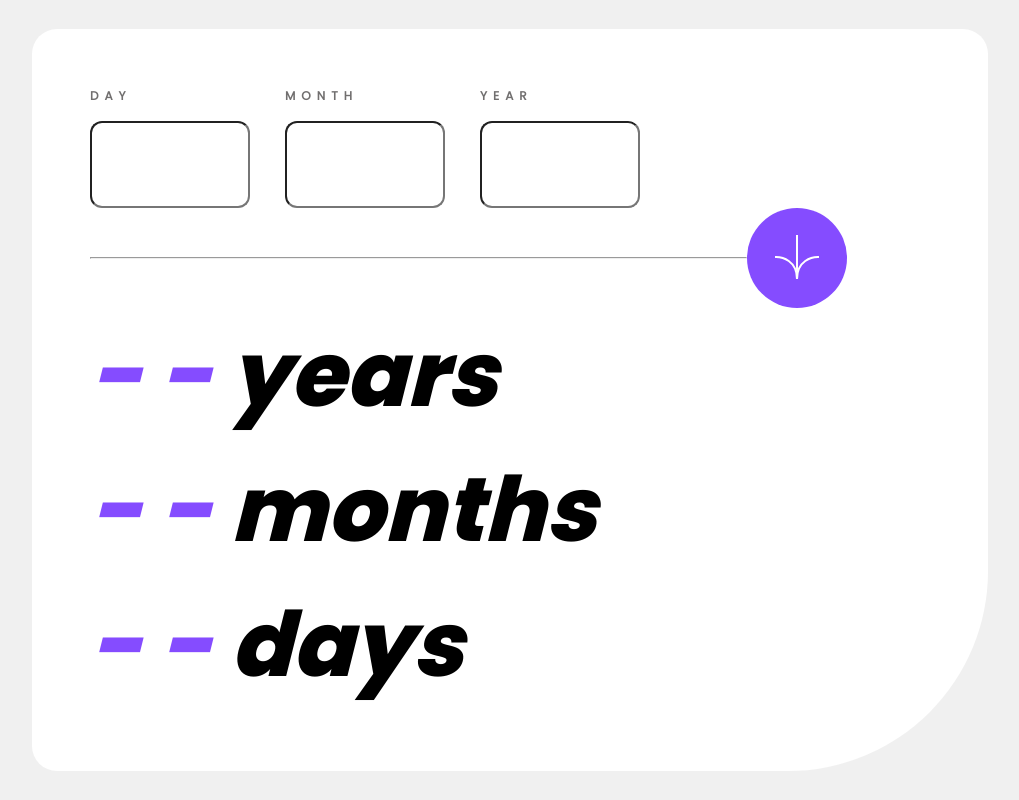
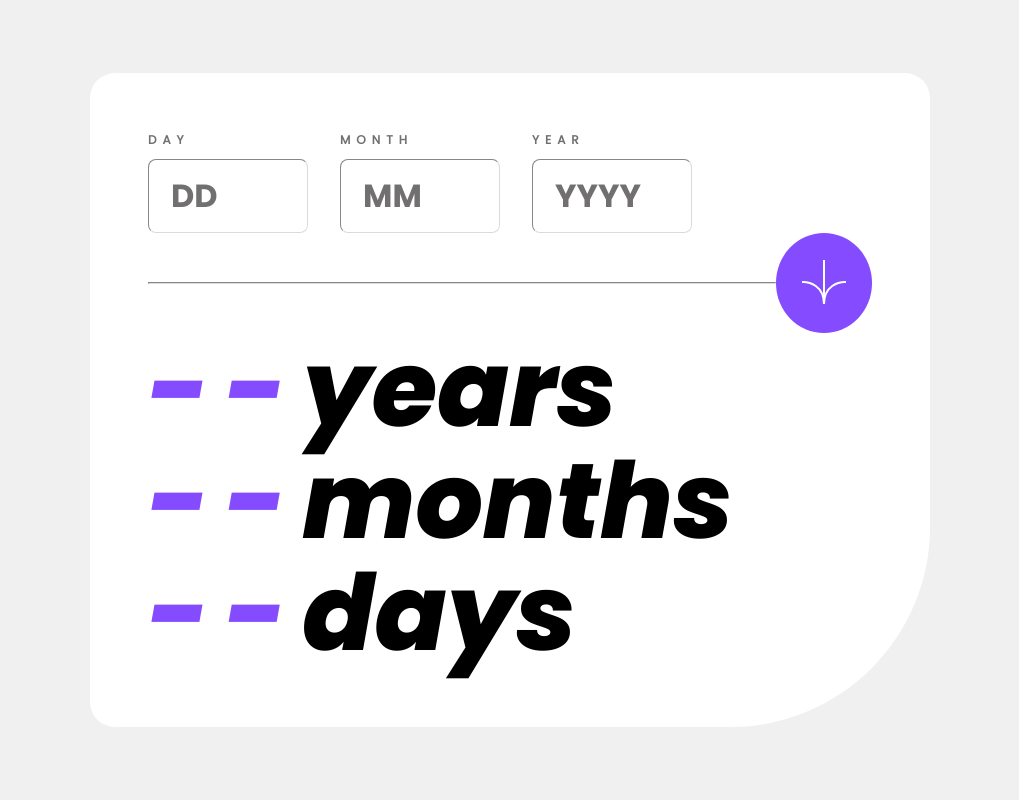
Before and after one commit to korchel/age-calculator, a React (Create React App) app: page / in a window 1280 px wide. Shown: the whole page, without its empty margins (130-1149 px from the left). Built offline with nearby package versions, Linux system fonts and the light colour scheme.

Commit message:
styles adited

```diff
--- a/src/components/Input.jsx
+++ b/src/components/Input.jsx
@@ -38,6 +38,7 @@ const Input = () => {
                 name="day"
                 type="number"
                 className="field"
+                placeholder="DD"
               />
               <ErrorMessage name="day" component="p" />
             </label>
@@ -48,6 +49,7 @@ const Input = () => {
                 name="month"
                 type="number"
                 className="field"
+                placeholder="MM"
               />
               <ErrorMessage name="month" component="p" />
             </label>
@@ -58,6 +60,7 @@ const Input = () => {
                 name="year"
                 type="number"
                 className="field"
+                placeholder="YYYY"
               />
               <ErrorMessage name="year" component="p" />
             </label>
--- a/src/index.css
+++ b/src/index.css
@@ -28,6 +28,13 @@
   src: url("./fonts/Poppins-Bold.ttf");
 }
 
+*, *:before, *:after {
+  -webkit-box-sizing: border-box;
+  -moz-box-sizing: border-box;
+  box-sizing: border-box;
+  margin: 0;
+}
+
 body {
   margin: 0;
 
@@ -53,6 +60,7 @@ body {
 
 .container {
   width: 840px;
+
   margin: auto;
   padding: 58px;
   border-radius: 25px 25px 200px 25px;
@@ -62,7 +70,7 @@ body {
 
 .form {
   display: flex;
-  gap: 35px;
+  gap: 32px;
 }
 
 .input-block {
@@ -80,15 +88,21 @@ body {
 
 .field {
   width: 160px;
-  box-sizing: border-box;
-  padding: 24px;
-  margin-top: 16px;
-  border-radius: 12px;
+  margin-top: 10px;
+  padding: 0 22px;
+  border-width: 1px;
+  border-radius: 8px;
+  border-color: var(--light-grey);
 
   color: var(--off-black);
   font-weight: 700;
-  font-size: 24px;
-  font-family: Poppins;
+  font-size: 32px;
+  line-height: 72px;
+  font-family: Poppins-Bold;
+}
+
+.field::placeholder {
+  color: var(--smokey-grey);
 }
 
 input[type="number"]::-webkit-outer-spin-button,
@@ -130,17 +144,18 @@ input[type="number"] {
 .btn-group hr {
   width: 655px;
   margin: 0;
+  border-color: var(--light-grey);
 }
 
 .result-text {
-  font-size: 90px;
+  font-size: 106px;
+  line-height: 112px;
 
-  font-family: Poppins-ExtraBold;
-  font-style: italic;
+  font-family: Poppins-ExtraBoldItalic;
   margin: 0;
 }
 
 .result-text span {
   color: var(--purple);
-  letter-spacing: 0.2em;
+  letter-spacing: 0.15em;
 }
```
